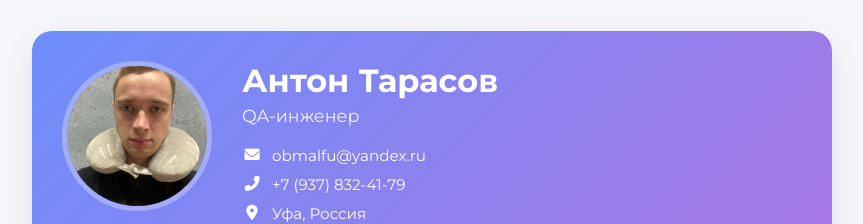
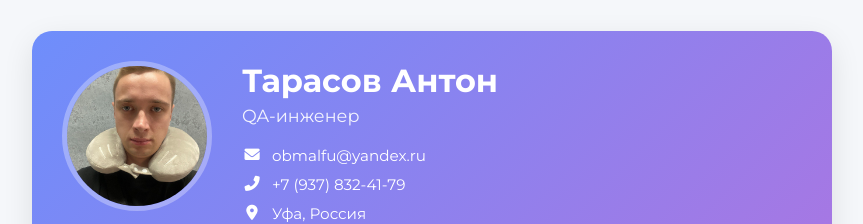
Before and after one commit to obmalf/obmalf.github.io, a plain HTML site: page index.html in a window 1280 px wide. Shown: the top 224 px of the page, without its empty margins (208-1071 px from the left). Drawn offline with Linux system fonts and the light colour scheme.

Commit message:
изменил порядок имени и фамиоии

```diff
--- a/index.html
+++ b/index.html
@@ -21,7 +21,7 @@
             </div>
 
             <div class="info-container">
-                <h1>Антон Тарасов</h1>
+                <h1> Тарасов Антон</h1>
                 <p class="profession">QA-инженер</p>
 
                 <div class="contacts">
```
